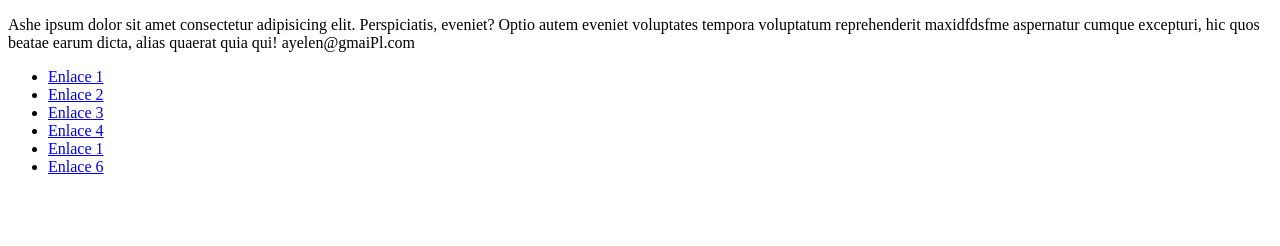
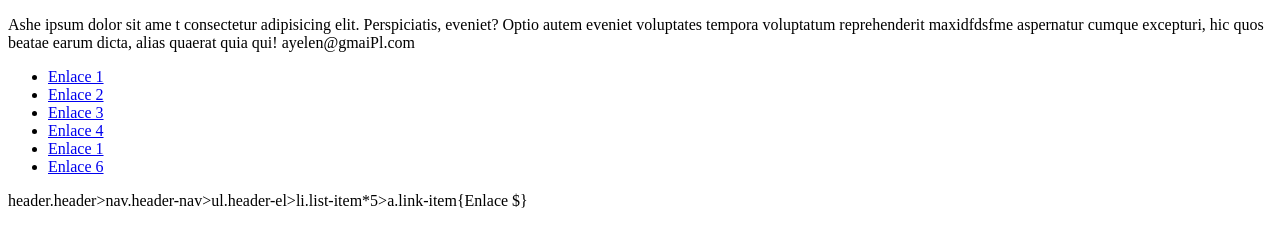
Before and after one commit to Aye-ES/VSCODE, a plain HTML site: page index.html in a window 1280 px wide. Drawn offline with Linux system fonts and the light colour scheme.

Commit message:
subiendo ultimos cambios del curso

```diff
--- a/index.html
+++ b/index.html
@@ -7,7 +7,7 @@
 </head>
 <body>
     <P>
-        Ashe ipsum dolor sit amet consectetur adipisicing elit. Perspiciatis, eveniet? Optio autem eveniet voluptates tempora voluptatum reprehenderit maxidfdsfme aspernatur cumque excepturi, hic quos beatae earum dicta, alias quaerat quia qui! ayelen@gmaiPl.com
+        Ashe ipsum dolor sit ame  t consectetur adipisicing elit. Perspiciatis, eveniet? Optio autem eveniet voluptates tempora voluptatum reprehenderit maxidfdsfme aspernatur cumque excepturi, hic quos beatae earum dicta, alias quaerat quia qui! ayelen@gmaiPl.com
     </P>
     <div>
         <nav>
@@ -23,5 +23,6 @@
         </nav>
     </div>
     <script src="script.js"></script>
+    header.header>nav.header-nav>ul.header-el>li.list-item*5>a.link-item{Enlace $}
 </body>
 </html>
```
Also changed, not shown: script.js (line endings or trailing spaces), 6 other files.
